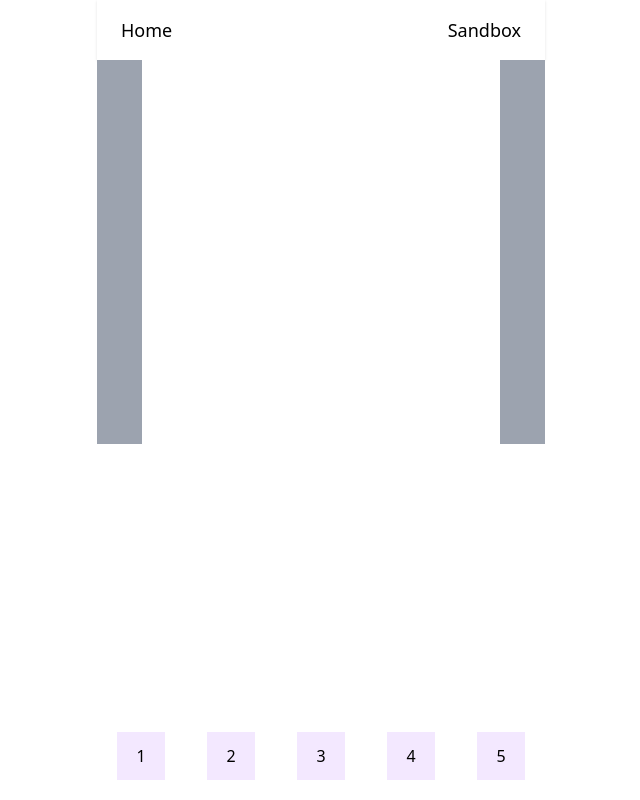
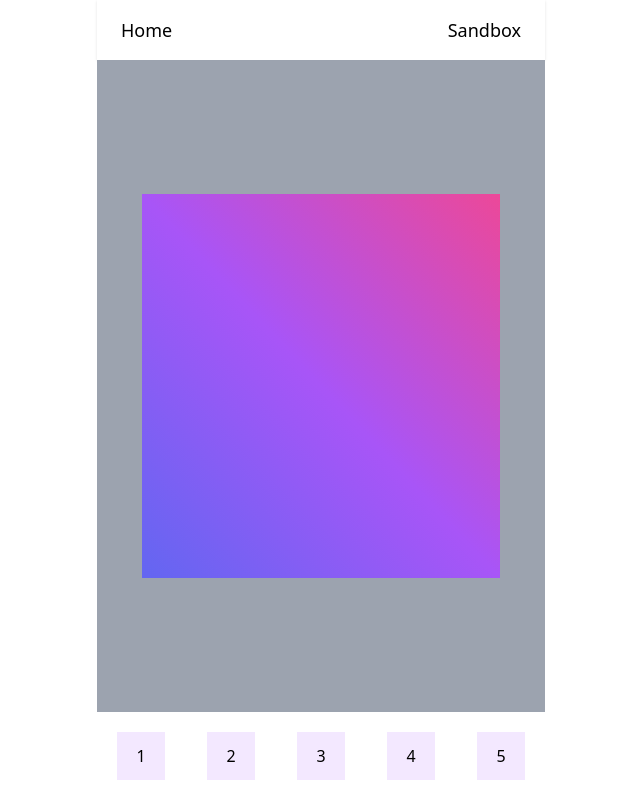
Before and after one commit to lvidal1/react-card-generator, a Next.js app: page /sandbox in a window 1280 px wide. Shown: the whole page, without its empty margins (319-959 px from the left). Built offline with nearby package versions, Linux system fonts and the light colour scheme.

Commit message:
[Styles] Add bg gradient for layer (#8)

```diff
--- a/components/Area.js
+++ b/components/Area.js
@@ -5,7 +5,11 @@ import styles from "@styles/Area.module.css";
 const Area = () => {
 	return (
 		<div className={styles.container}>
-			<div className={styles.layer} id="layer" data-testid="Area.layer"></div>
+			<div
+				className={`${styles.layer} ${styles["bg-layer-purple"]}`}
+				id="layer"
+				data-testid="Area.layer"
+			></div>
 		</div>
 	);
 };
--- a/pages/sandbox.js
+++ b/pages/sandbox.js
@@ -8,7 +8,7 @@ export default function Sandbox() {
 	return (
 		<Layout>
 			<div className="flex flex-col flex-grow self-stretch">
-				<div className="flex-1">
+				<div className="flex-1 flex">
 					<Area />
 				</div>
 				<Toolbar />
--- a/styles/Area.module.css
+++ b/styles/Area.module.css
@@ -3,5 +3,9 @@
 }
 
 .layer {
-	@apply w-4/5 h-96 bg-white;
+	@apply w-4/5 h-96;
 }
+
+.bg-layer-purple {
+	@apply bg-gradient-to-tr from-indigo-500 via-purple-500 to-pink-500;
+}
```
